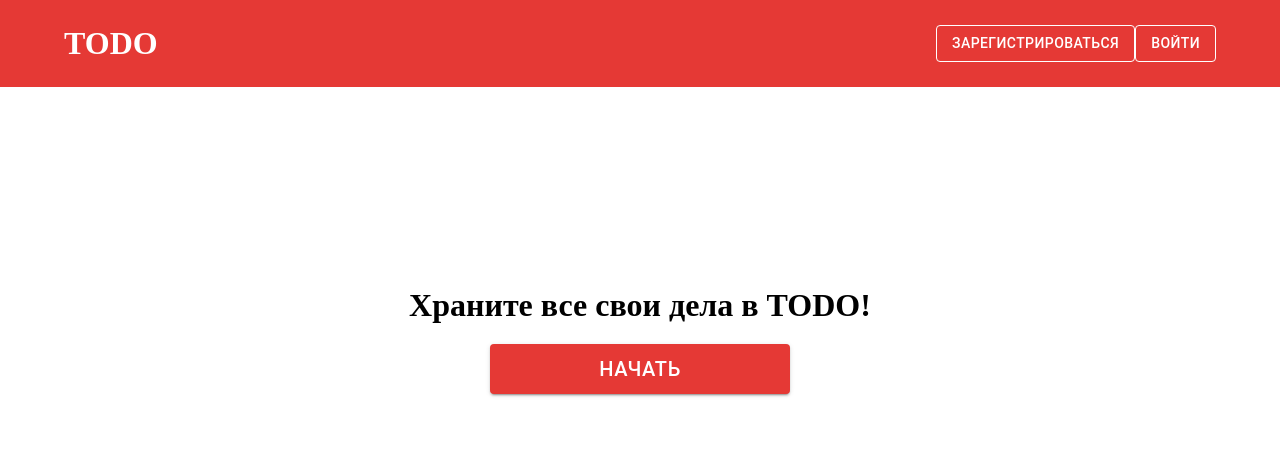
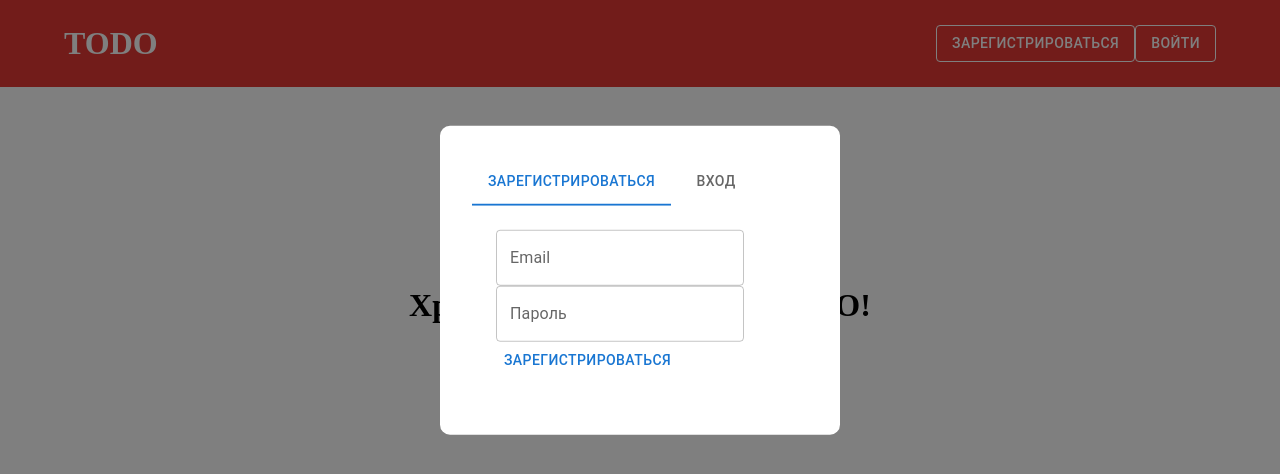
Before and after one commit to AlexJ03/React-redux-todo, a React (Create React App) app: page / in a window 1280 px wide. Both pictures are taken after a click on the button "ЗАРЕГИСТРИРОВАТЬСЯ". Shown: the top 474 px of the page. Built offline with nearby package versions, Linux system fonts and the light colour scheme.

Commit message:
Create Modal Auth

```diff
--- a/src/App.tsx
+++ b/src/App.tsx
@@ -1,6 +1,7 @@
 import { Routes, Route } from "react-router-dom";
 import MainPage from "./pages/MainPage";
 import NavBar from "./components/blocks/NavBar";
+import ModalAuth from "./components/blocks/ModalAuth";
 
 const App = () => {
 
@@ -10,6 +11,7 @@ const App = () => {
           <Routes>
               <Route path="/" element={ <MainPage /> } />
           </Routes>
+          <ModalAuth />
       </>
   )
 }
--- a/src/app/store.ts
+++ b/src/app/store.ts
@@ -1,7 +1,10 @@
 import { configureStore } from '@reduxjs/toolkit';
+import modalAuthSlice from "../features/ModalAuthSlice";
 
 export const store = configureStore({
-  reducer: {},
+  reducer: {
+    modalAuth: modalAuthSlice,
+  },
 });
 
 export type AppDispatch = typeof store.dispatch;
--- /dev/null
+++ b/src/components/blocks/ModalAuth.tsx
@@ -0,0 +1,66 @@
+import {Box, Modal, Tabs, Tab, TextField, Button} from "@mui/material";
+import React from "react";
+import TabPanel from "./TabPanel";
+import {modalAuthStyle} from "../../styles";
+import {useAppDispatch, useAppSelector} from "../../app/hooks";
+import {closeModalAuth} from "../../features/ModalAuthSlice";
+
+const ModalAuth = () => {
+    const modalAuth = useAppSelector(state => state.modalAuth);
+    const dispatch = useAppDispatch();
+
+    const [value, setValue] = React.useState(modalAuth.tab);
+
+    React.useEffect(() => {
+        setValue(modalAuth.tab)
+    }, [modalAuth.tab]);
+
+    const [dataUser, setDataUser] = React.useState({
+        email: "",
+        password: ""
+    });
+
+    const handleChange = (event: React.SyntheticEvent, newValue: number) => {
+        setValue(newValue);
+    };
+
+    const register = () => {};
+
+    const login = () => {};
+
+    return (
+        <Modal
+            open={modalAuth.open}
+            onClose={() => dispatch(closeModalAuth())}
+            aria-labelledby="modal-modal-title"
+            aria-describedby="modal-modal-description"
+        >
+            <Box sx={modalAuthStyle}>
+
+                <Box sx={ { width: "100%" } }>
+
+                    <Tabs value={value} onChange={handleChange} aria-label="basic tabs example">
+                        <Tab label="Зарегистрироваться" />
+                        <Tab label="Вход" />
+                    </Tabs>
+
+                    <TabPanel value={value} index={0}>
+                        <TextField value={dataUser.email} onChange={(e) => setDataUser({...dataUser, email: e.target.value})} label="Email" variant="outlined" />
+                        <TextField value={dataUser.password} onChange={(e) => setDataUser({...dataUser, password: e.target.value})} label="Пароль" variant="outlined" />
+
+                        <Button onClick={register}>Зарегистрироваться</Button>
+                    </TabPanel>
+                    <TabPanel value={value} index={1}>
+                        <TextField value={dataUser.email} onChange={(e) => setDataUser({...dataUser, email: e.target.value})} label="Email" variant="outlined" />
+                        <TextField value={dataUser.password} onChange={(e) => setDataUser({...dataUser, password: e.target.value})} label="Пароль" variant="outlined" />
+
+                        <Button onClick={login}>Войти</Button>
+                    </TabPanel>
+
+                </Box>
+            </Box>
+        </Modal>
+    )
+}
+
+export default ModalAuth;
--- a/src/components/blocks/NavBar.tsx
+++ b/src/components/blocks/NavBar.tsx
@@ -1,19 +1,24 @@
 import { Box, Container } from "@mui/material";
 import { red } from '@mui/material/colors';
 import ButtonNav from "../elements/ButtonNav";
+import {useAppDispatch, useAppSelector} from "../../app/hooks";
+import { openModalAuth } from "../../features/ModalAuthSlice";
 
 const NavBar = () => {
+    const dispatch = useAppDispatch();
 
     return (
+        <>
             <Box sx={ { width: "100%", py: "25px", background: red[600] } }>
                 <Container sx={ { maxWidth: "100%", color: "white", display: "flex", justifyContent: "space-between", alignItems: "center" } }>
                     <h1>TODO</h1>
                     <Box>
-                    <ButtonNav>Зарегистрироваться</ButtonNav>
-                    <ButtonNav>Войти</ButtonNav>
+                        <ButtonNav onClick={() => dispatch(openModalAuth(0))}>Зарегистрироваться</ButtonNav>
+                        <ButtonNav onClick={() => dispatch(openModalAuth(1))}>Войти</ButtonNav>
                     </Box>
                 </Container>
             </Box>
+        </>
     )
 }
 
--- /dev/null
+++ b/src/components/blocks/TabPanel.tsx
@@ -0,0 +1,24 @@
+import { FC } from "react";
+import { Box, Typography } from "@mui/material";
+import { ITabPanelProps } from "../../types";
+
+const TabPanel: FC<ITabPanelProps> = ( { children, value, index, ...other } ) => {
+
+    return (
+        <div
+            role="tabpanel"
+            hidden={value !== index}
+            id={`simple-tabpanel-${index}`}
+            aria-labelledby={`simple-tab-${index}`}
+            {...other}
+        >
+            {value === index && (
+                <Box sx={{ p: 3 }}>
+                    <Typography>{children}</Typography>
+                </Box>
+            )}
+        </div>
+    )
+}
+
+export default TabPanel;
--- a/src/components/elements/ButtonMainPage.tsx
+++ b/src/components/elements/ButtonMainPage.tsx
@@ -1,12 +1,12 @@
-import {Button} from "@mui/material";
-import {FC} from "react";
-import {IChildrenProps} from "../../types";
-import {red} from "@mui/material/colors";
+import { Button } from "@mui/material";
+import { FC } from "react";
+import { IChildrenProps } from "../../types";
+import { red } from "@mui/material/colors";
 
-const ButtonMainPage: FC<IChildrenProps> = ( { children } ) => {
+const ButtonMainPage: FC<IChildrenProps> = ( { children , onClick} ) => {
 
     return (
-        <Button variant="contained" sx={ { background: red[600], fontSize: "20px", width: "300px", height: "50px", color: "white", "&:hover": {opacity: "0.9", background: red[600]} } }>{ children }</Button>
+        <Button onClick={onClick} variant="contained" sx={ { background: red[600], fontSize: "20px", width: "300px", height: "50px", color: "white", "&:hover": {opacity: "0.9", background: red[600]} } }>{ children }</Button>
     )
 }
 
--- a/src/components/elements/ButtonNav.tsx
+++ b/src/components/elements/ButtonNav.tsx
@@ -2,10 +2,10 @@ import { Button } from "@mui/material";
 import { FC } from "react";
 import { IChildrenProps } from "../../types";
 
-const ButtonNav: FC<IChildrenProps> = ({ children}) => {
+const ButtonNav: FC<IChildrenProps> = ({ children, onClick}) => {
 
     return (
-        <Button variant="outlined" sx={ { borderColor: "white", color: "white", "&:hover": {opacity: "0.9", borderColor: "white"} } }>{children}</Button>
+        <Button onClick={onClick} variant="outlined" sx={ { borderColor: "white", color: "white", "&:hover": {opacity: "0.9", borderColor: "white"} } }>{ children }</Button>
     )
 }
 
--- /dev/null
+++ b/src/features/ModalAuthSlice.ts
@@ -0,0 +1,26 @@
+import { createSlice, PayloadAction } from "@reduxjs/toolkit";
+import { IModalAuth } from "../types";
+
+const initialState: IModalAuth = {
+    open: false,
+    tab: 0
+}
+
+const modalAuthSlice = createSlice({
+    name: "modalAuth",
+    initialState,
+    reducers: {
+        openModalAuth: (state, action: PayloadAction<number>) => {
+            state.open = true;
+            state.tab = action.payload;
+        },
+        closeModalAuth: (state) => {
+            state.open = false;
+            state.tab = 0;
+        },
+    }
+})
+
+export const { openModalAuth, closeModalAuth } = modalAuthSlice.actions;
+
+export default modalAuthSlice.reducer;
--- a/src/pages/MainPage.tsx
+++ b/src/pages/MainPage.tsx
@@ -1,19 +1,24 @@
 import { Box, Container } from "@mui/material";
 import ButtonMainPage from "../components/elements/ButtonMainPage";
+import { useAppDispatch } from "../app/hooks";
+import { openModalAuth } from "../features/ModalAuthSlice";
 
 const MainPage = () => {
+    const dispatch = useAppDispatch();
 
     return (
+        <>
             <Box width="100%">
                 <Container sx={ { maxWidth: "1000px", height: "45vh", display: "flex", justifyContent: "center" } }>
                     <Box sx={ { marginTop: "200px" } }>
                         <h1>Храните все свои дела в TODO!</h1>
                         <Box sx={ { display: "flex", justifyContent: "center", marginTop: "20px" } }>
-                        <ButtonMainPage>Начать</ButtonMainPage>
+                            <ButtonMainPage onClick={() => dispatch(openModalAuth(0))}>Начать</ButtonMainPage>
                         </Box>
                     </Box>
                 </Container>
             </Box>
+        </>
     )
 }
 
--- /dev/null
+++ b/src/styles.ts
@@ -0,0 +1,10 @@
+export const modalAuthStyle = {
+    position: 'absolute' as 'absolute',
+    top: '35%',
+    left: '50%',
+    transform: 'translate(-50%, -50%)',
+    width: 400,
+    bgcolor: 'background.paper',
+    p: 4,
+    borderRadius: "10px"
+};
```
Also changed, not shown: src/types.ts (+11 -0 lines). Lines whose indentation alone changed are shown as unchanged.
